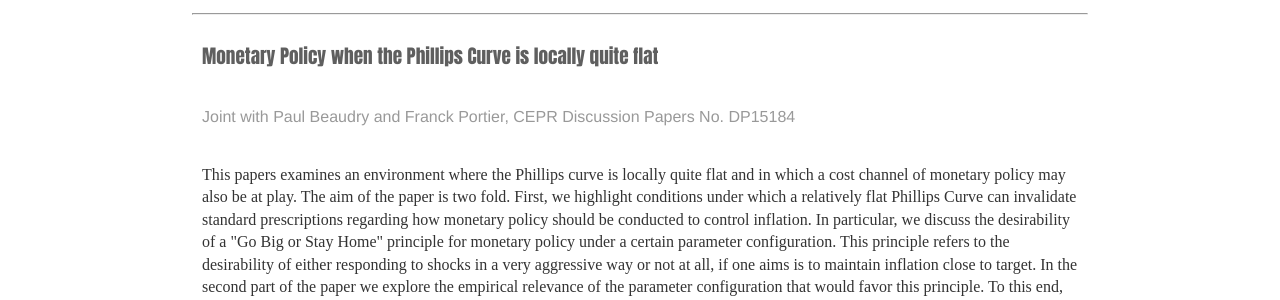
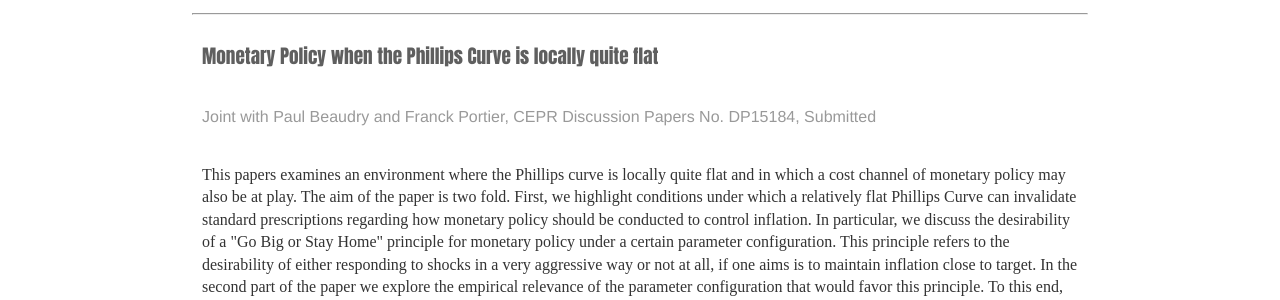
Before and after one commit to sevhou/sevhou.github.io, a Jekyll site: the page built from research/index.html, in a window 1280 px wide. Shown: the part 805-1105 px from the top of the page. Built offline with Jekyll 4.4.1, drawn with Linux system fonts in a browser that asks for light colours.

Commit message:
Update index.html

```diff
--- a/research/index.html
+++ b/research/index.html
@@ -29,7 +29,7 @@ title: Research
 		<hr>
 
 	<h2>Monetary Policy when the  Phillips Curve is locally quite flat</h2>
-		<p class="light-text">Joint with Paul Beaudry and Franck Portier, CEPR Discussion Papers No. DP15184</p>
+		<p class="light-text">Joint with Paul Beaudry and Franck Portier, CEPR Discussion Papers No. DP15184, Submitted</p>
 		<p>This papers examines an environment where the Phillips curve is locally quite flat and in which
 			a cost channel of monetary policy may also be at play.  The aim of the paper is two fold.
 			First, we highlight conditions under which a relatively flat  Phillips Curve  can invalidate
```
